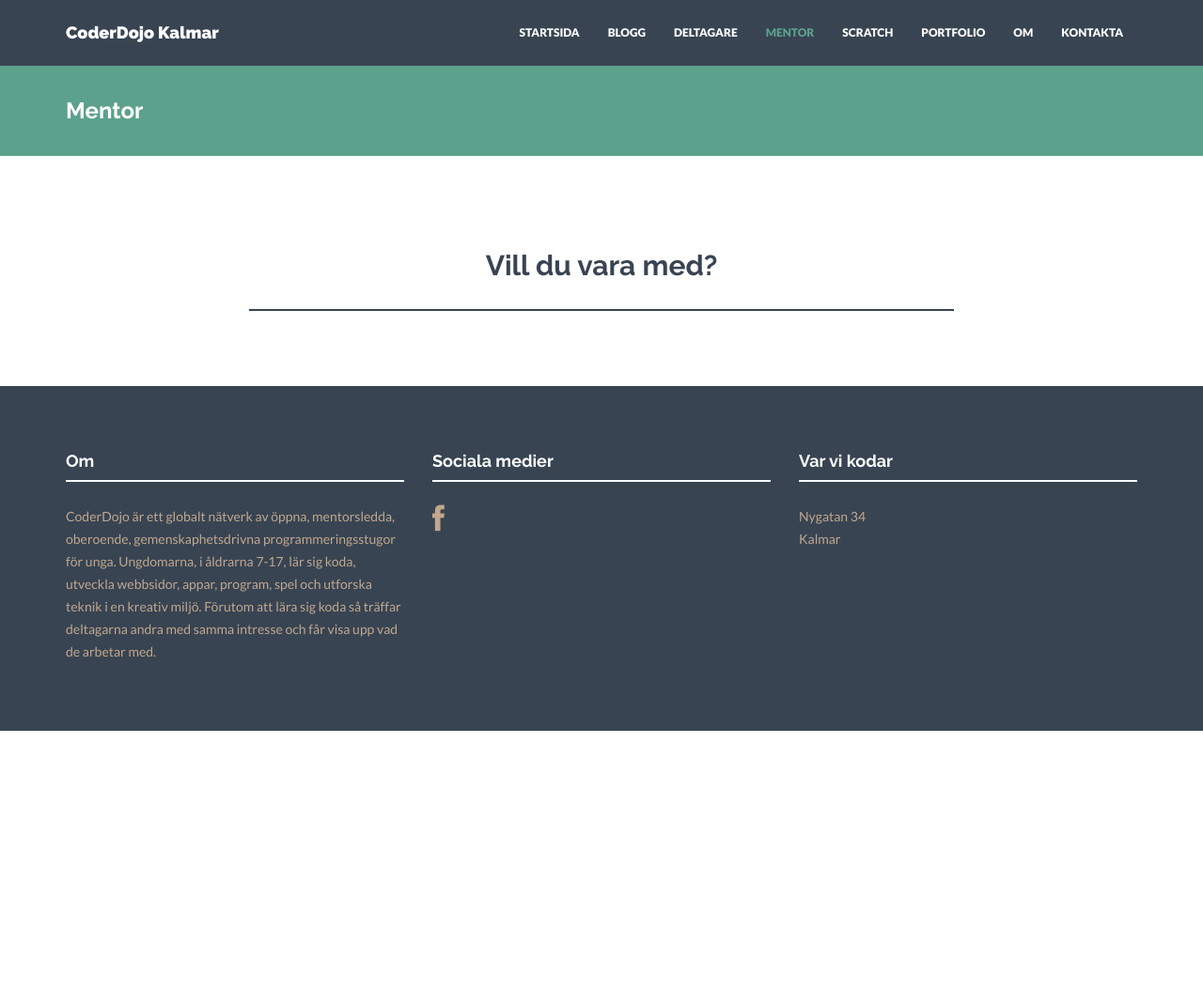
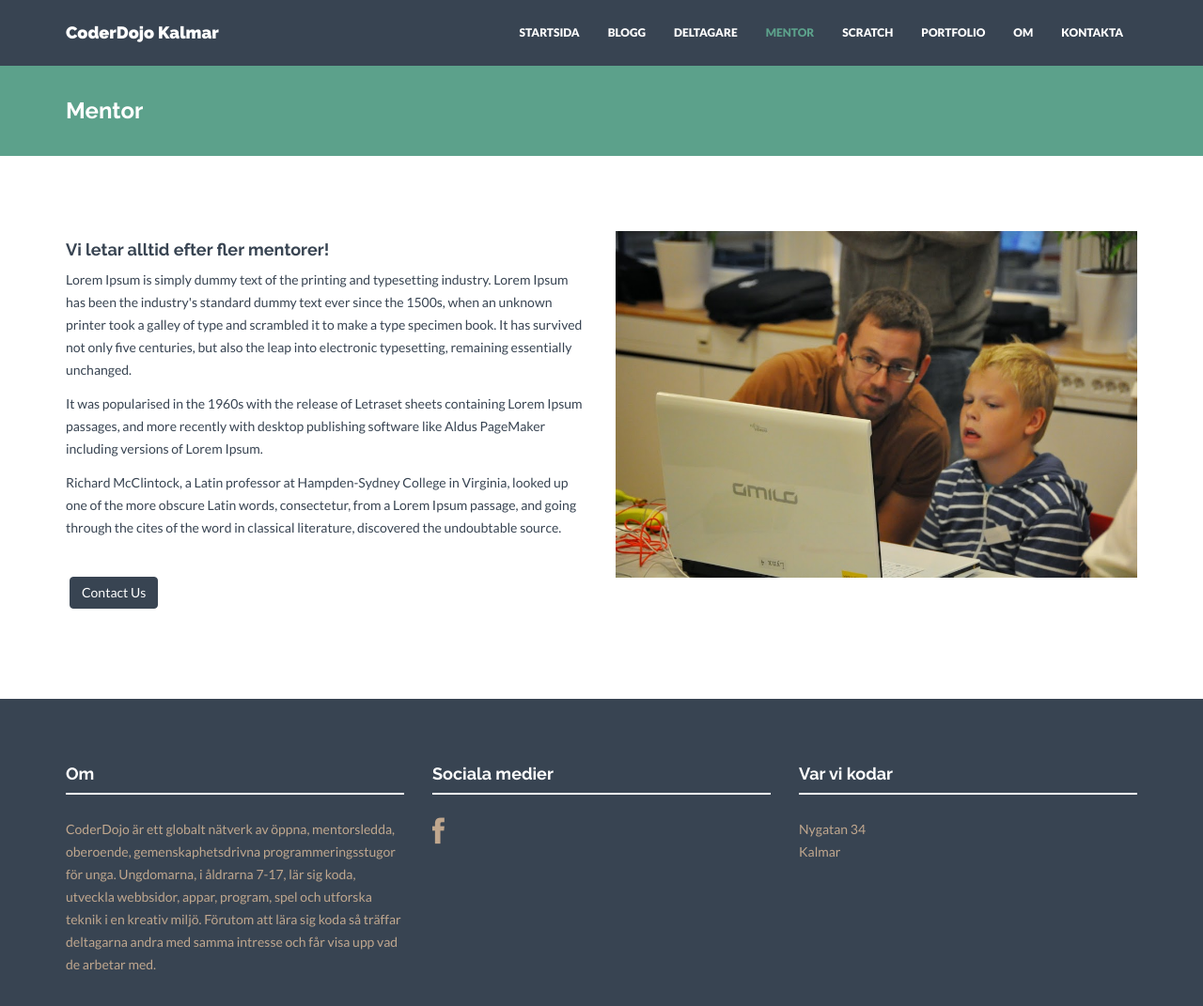
Before and after one commit to coderdojokalmar/coderdojokalmar.github.io, a Jekyll site: the page built from mentor.html, in a window 1280 px wide and 1111 px high. Shown: the top 1071 px of the window at 94% size. Built offline with Jekyll 4.4.1, drawn with Linux system fonts in a browser that asks for light colours; nearby versions of some CDN libraries.

Commit message:
Uppdaterade bilder med mera

```diff
--- a/_includes/nav.html
+++ b/_includes/nav.html
@@ -19,7 +19,7 @@
         <li {% if page.title == "Scratch" %}class="active"{% endif %}><a href="{{"/scratch/" | prepend: site.baseurl }}">SCRATCH</a></li>
 
         <li {% if page.title == "Portfolio" %}class="active"{% endif %}><a href="{{"/portfolio/" | prepend: site.baseurl }}">PORTFOLIO</a></li>
-        <li {% if page.title == "About" %}class="active"{% endif %}><a href="{{"/om/" | prepend: site.baseurl }}">OM</a></li>
+        <li {% if page.title == "Om" %}class="active"{% endif %}><a href="{{"/om/" | prepend: site.baseurl }}">OM</a></li>
         <li {% if page.title == "Contact" %}class="active"{% endif %}><a href="{{"/contact/" | prepend: site.baseurl }}">KONTAKTA</a></li>
       </ul>
     </div><!--/.nav-collapse -->
--- /dev/null
+++ b/_layouts/deltagare.html
@@ -0,0 +1,6 @@
+---
+layout: default
+---
+{% include wrap.html %}
+
+  {{ content }}
--- a/assets/css/style.css
+++ b/assets/css/style.css
@@ -1,3 +1,8 @@
 ---
 layout: style
 ---
+
+.vertical-align {
+  display: flex;
+  align-items: center;
+}
--- a/index.html
+++ b/index.html
@@ -13,20 +13,20 @@ permalink: /
                 <p>Det är många som vill vara med på CoderDojo och vi försöker ge
                 alla som vill chansen. Här kan du ställa dig i kö så blir du kontaktad
                 när det blir lediga platser.</p>
-                <p><br/><a href="#" class="btn btn-theme">Läs mer...</a></p>
+                <p><br/><a href="/deltagare/" class="btn btn-theme">Läs mer...</a></p>
             </div>
             <div class="col-md-4">
                 <i class="fa fa-user"></i>
                 <h4>Bli en mentor</h4>
                 <p>CoderDojo bygger på frivilliga insatser och vi letar hela tiden efter nya mentorer som kan hjälpa till på våra dojos. Här kan du läsa mer om vad det innebär att vara mentor.</p>
-                <p><br/><a href="#" class="btn btn-theme">Läs mer...</a></p>
+                <p><br/><a href="/mentor/" class="btn btn-theme">Läs mer...</a></p>
             </div>
             <div class="col-md-4">
                 <i class="fa fa-cogs "></i>
                 <h4>Scratch</h4>
                 <p>Scratch är ett enkelt webbaserat verktyg som vi använder för
                 att komma igång med programmering.</p>
-                <p><br/><a href="#" class="btn btn-theme">Testa Scratch</a></p>
+                <p><br/><a href="/scratch/" class="btn btn-theme">Testa Scratch</a></p>
             </div>
         </div>
     </div><! --/container -->
--- a/mentor.html
+++ b/mentor.html
@@ -6,10 +6,17 @@ permalink: /mentor/
 
 <div class="container mtb">
     <div class="row">
-        <div class="col-lg-8 col-lg-offset-2 centered">
-            <h2>Vill du vara med?</h2>
-            <br>
-            <div class="hline"></div>
+
+        <div class="col-lg-6">
+            <h4>Vi letar alltid efter fler mentorer!</h4>
+            <p>Lorem Ipsum is simply dummy text of the printing and typesetting industry. Lorem Ipsum has been the industry's standard dummy text ever since the 1500s, when an unknown printer took a galley of type and scrambled it to make a type specimen book. It has survived not only five centuries, but also the leap into electronic typesetting, remaining essentially unchanged. </p>
+            <p>It was popularised in the 1960s with the release of Letraset sheets containing Lorem Ipsum passages, and more recently with desktop publishing software like Aldus PageMaker including versions of Lorem Ipsum.</p>
+            <p>Richard McClintock, a Latin professor at Hampden-Sydney College in Virginia, looked up one of the more obscure Latin words, consectetur, from a Lorem Ipsum passage, and going through the cites of the word in classical literature, discovered the undoubtable source.</p>
+            <p><br/><a href="/contact/" class="btn btn-theme">Contact Us</a></p>
         </div>
-    </div>
+
+        <div class="col-lg-6">
+            <img class="img-responsive" src="{{ "/assets/img/mentor.jpg" | prepend: site.baseurl }}" alt="">
+        </div>
+    </div><! --/row -->
 </div><! --/container -->
```
Also changed, not shown: _includes/clients.html (+8 -5 lines), deltagare.html (+10 -5 lines), scratch.html (added, +15 -0 lines), assets/img/about.jpg, assets/img/clients/client01.png, assets/img/deltagare.jpg (added), assets/img/dojo.jpg, assets/img/mentor.jpg (added).
